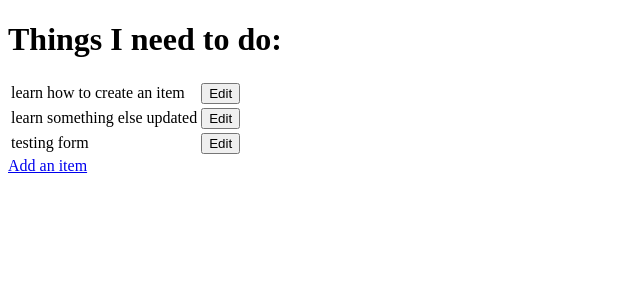
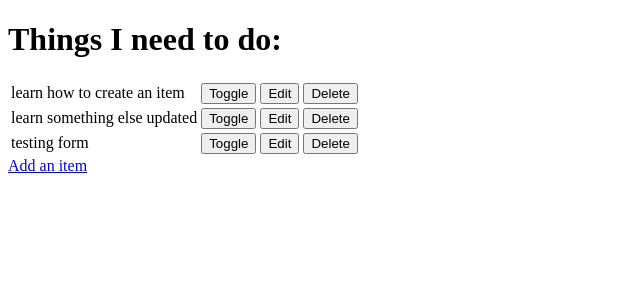
Before and after one commit to paulfitzpatrick85/hello-django, a Django app: page / in a window 1280 px wide. Shown: the top 300 px of the page, without its empty margins (0-640 px from the left). Run offline with Django 3.2, Linux system fonts and the light colour scheme; data comes from the database, SQL or seed files in the repository; both versions use the stored data as it was after the commit.

Commit message:
toggle done/not done, delete item, 'd' in crud

```diff
--- a/django_todo/urls.py
+++ b/django_todo/urls.py
@@ -15,13 +15,17 @@ Including another URLconf
 """
 from django.contrib import admin
 from django.urls import path
-from todo.views import get_todo_list, add_item, edit_item
+# as list below is getting long, it can be replace with line beneath, and views added to each path
+# from todo.views import get_todo_list, add_item, edit_item, toggle_item
+from todo import views
 
 urlpatterns = [
     path('admin/', admin.site.urls),
-    path('', get_todo_list, name='get_todo_list'),
-    path('add', add_item, name='add'),
-    path('edit/<item_id>', edit_item, name='edit'),
+    path('', views.get_todo_list, name='get_todo_list'),
+    path('add', views.add_item, name='add'),
+    path('edit/<item_id>', views.edit_item, name='edit'),
+    path('toggle/<item_id>', views.toggle_item, name='toggle'),
+    path('delete/<item_id>', views.delete_item, name='delete'),
     # <> is the mechcanism which item id makes its way from links or forms in templates,
     # through the url and into the view which expects it as a parameter
 ]
--- a/todo/templates/todo/todo_list.html
+++ b/todo/templates/todo/todo_list.html
@@ -19,9 +19,19 @@
             {% else %}
             <td>{{ item.name }}</td>
             {% endif %}
+            <td>
+                <a href="/toggle/{{ item.id }}">
+                    <button>Toggle</button>
+                </a>
+            </td>
                 <td>
                     <a href="/edit/{{ item.id }}">
                         <button>Edit</button>
+                    </a>
+                </td>
+                <td>
+                    <a href="/delete/{{ item.id }}">
+                        <button>Delete</button>
                     </a>
                 </td>
             </tr>
--- a/todo/views.py
+++ b/todo/views.py
@@ -39,3 +39,16 @@ def edit_item(request, item_id):
         'form': form
     }
     return render(request, 'todo/edit_item.html', context)
+
+
+def toggle_item(request, item_id):
+    item = get_object_or_404(Item, id=item_id)
+    item.done = not item.done  # the toggle
+    item.save()
+    return redirect('get_todo_list')
+
+
+def delete_item(request, item_id):
+    item = get_object_or_404(Item, id=item_id)
+    item.delete()
+    return redirect('get_todo_list')
```
Also changed, not shown: db.sqlite3.
